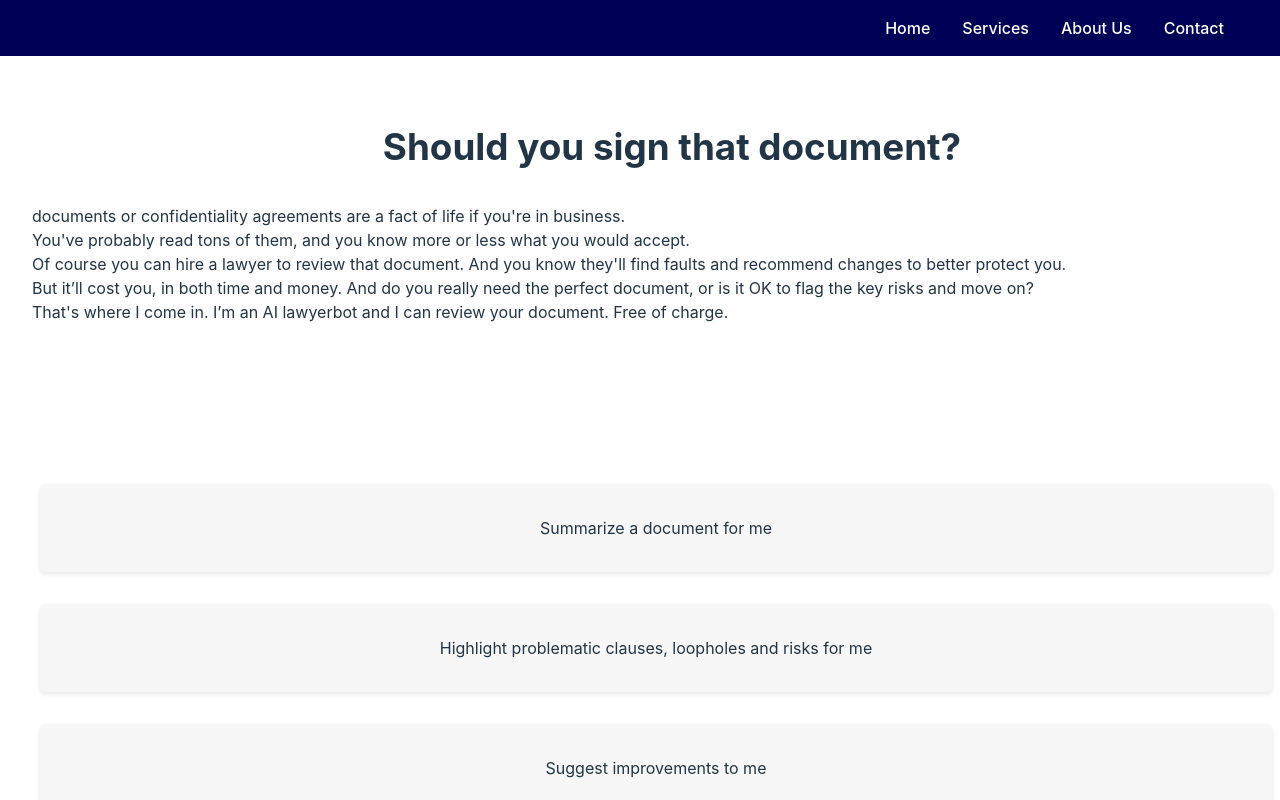
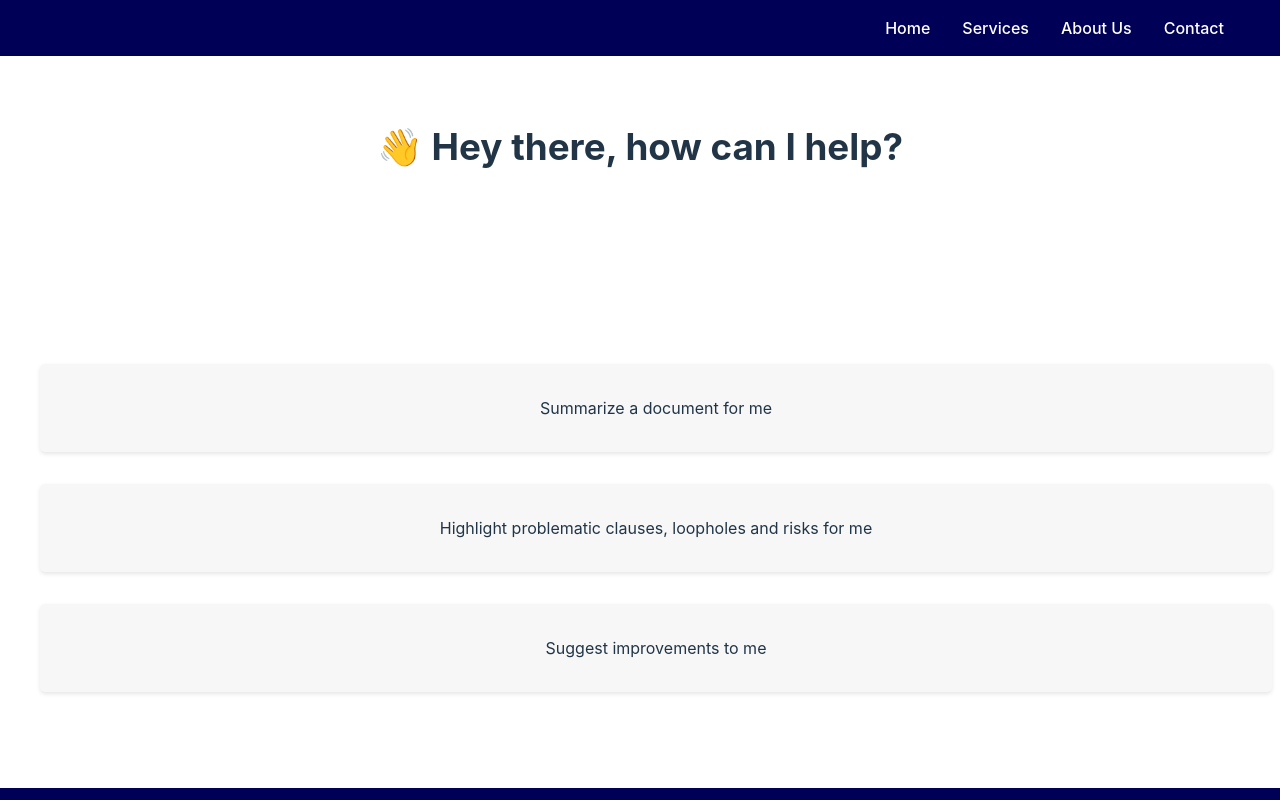
Before and after one commit to kaloyanchkrv/legal-assistant-fe, a React (Vite) app in the folder legal-assistant/: page / in a window 1280 px wide. Shown: the top 800 px of the page. Built offline with nearby package versions, Linux system fonts and the light colour scheme.

Commit message:
upload-copy

```diff
--- a/legal-assistant/package.json
+++ b/legal-assistant/package.json
@@ -10,6 +10,7 @@
     "preview": "vite preview"
   },
   "dependencies": {
+    "@emailjs/nodejs": "^2.2.0",
     "@mantine/core": "^7.6.1",
     "@mantine/dropzone": "^7.6.1",
     "@mantine/hooks": "^7.6.1",
--- a/legal-assistant/src/ui/App.tsx
+++ b/legal-assistant/src/ui/App.tsx
@@ -18,8 +18,9 @@ import {analyze, summarize,} from "../network/apiDataSource.ts";
 import {useDisclosure} from "@mantine/hooks";
 import LoadingProvider from "./components/LoadingProvider.tsx";
 import Markdown from "react-markdown";
-import html2canvas from 'html2canvas';
-import jsPDF from 'jspdf';
+import Emoji from "./components/Emojy.tsx";
+import emailjs from '@emailjs/browser';
+
 
 // Define your styled components here
 const MainLayout = styled.div`
@@ -188,7 +189,7 @@ const H1_5 = styled.h2`
 
 const H1_7 = styled.body`
     font-size: calc(0.2rem + 1vw); /* This is just an example, adjust the calculation as needed */
-    max-height: min-content;
+    max-height: 20px;
     /* Add more styles if necessary */
 `;
 
@@ -243,21 +244,7 @@ const App: React.FC = () => {
                 <ScrollArea>
                     <LoadingProvider>
                         <Content>
-                            <StyledGroup justify="space-between" mt="md" mb="xs" preventGrowOverflow={false}>
-                                <H1_5>Should you sign that document?</H1_5>
-                                <H1_7>documents or confidentiality agreements are a fact of life if you're in
-                                    business.</H1_7>
-                                <H1_7>You've probably read tons of them, and you know more or less what you would
-                                    accept.</H1_7>
-                                <H1_7>Of course you can hire a lawyer to review that document. And you know they'll find
-                                    faults and recommend changes to better protect you.</H1_7>
-                                <H1_7> But it’ll cost you, in both time and money. And do you really need the perfect
-                                    document, or is it OK to flag the key risks and move on?</H1_7>
-                                <H1_7>That's where I come in. I’m an AI lawyerbot and I can review your document. Free
-                                    of
-                                    charge.</H1_7>
-                            </StyledGroup>
-
+                            <H1_5><Emoji symbol="👋"/> Hey there, how can I help?</H1_5>
                             <Section>
                                 {cards.map((card) => (
                                     <StyledCard
@@ -269,8 +256,6 @@ const App: React.FC = () => {
                                     </StyledCard>
                                 ))}
                             </Section>
-                            {}
-
                         </Content>
                     </LoadingProvider>
 
@@ -291,6 +276,9 @@ const Summarize = () => {
     const [instructions, setInstructions] = useState<string>("Summarize me the contract and give me the most important key points. Return the response in academic style")
     const [resultText, setResultText] = useState<string>("")
     const [file, setFile] = useState<File | null>(null);
+
+    const [isSubmitting, setIsSubmitting] = useState(false);
+    const [stateMessage, setStateMessage] = useState(null);
 
     const handleFileSelect = (selectedFile: File | null) => {
         setFile(selectedFile);
@@ -319,6 +307,20 @@ const Summarize = () => {
         element.click();
     }
 
+    const copyToClipboard = async (text: string) => {
+        try {
+            const permissions = await navigator.permissions.query({name: "clipboard-write"})
+            if (permissions.state === "granted" || permissions.state === "prompt") {
+                await navigator.clipboard.writeText(text);
+                alert('Text copied to clipboard!');
+            } else {
+                alert('You need to enabled your browser permissions');
+            }
+        } catch (error) {
+            alert('Error copying to clipboard:');
+        }
+    };
+
     return (
         <>
             <Box pos="relative">
@@ -330,58 +332,12 @@ const Summarize = () => {
 
                     <Markdown>{resultText}</Markdown>
                     {resultText == "" ? null : <Button onClick={downloadTxtFile}>Download PDF</Button>}
+                    {resultText == "" ? null : <Button onClick={async () => {
+                        await copyToClipboard(resultText)
+                    }}>Copy to clipboard</Button>}
                 </Section>}
             </Box>
         </>
-    )
-};
-
-const Suggest = () => {
-
-    const [visible, {toggle}] = useDisclosure(false);
-    const [content, setContent] = useState<string>("")
-    const [instructions, setInstructions] = useState<string>("Summarize me the contract and give me the most important key points. Return the response in academic style")
-    const [resultText, setResultText] = useState<string>("")
-    const [file, setFile] = useState<File | null>(null);
-
-    const handleFileSelect = (selectedFile: File | null) => {
-        setFile(selectedFile);
-    };
-
-    const handleSummarize = async () => {
-        toggle()
-        if (file != null) {
-            try {
-                const data = await summarize({content, instructions, file})
-                setResultText(data)
-                toggle()
-            } catch (error) {
-                toggle()
-            }
-        }
-    }
-    const downloadTxtFile = () => {
-        const element = document.createElement("a");
-        const file = new Blob([resultText],
-            {type: 'text/plain;charset=utf-8'});
-        element.href = URL.createObjectURL(file);
-        element.download = "myFile.txt";
-        document.body.appendChild(element);
-        element.click();
-    }
-
-
-    return (
-        <Box>
-            {visible ? <Loader /> :<Section>
-                <H1_5>Now let's see that document!</H1_5>
-                <FileUpload onFileSelect={handleFileSelect}/>
-                <StyledButton onClick={handleSummarize} disabled={!file}>Analyze document</StyledButton>
-
-                <Markdown>{resultText}</Markdown>
-                {resultText == "" ? null : <Button onClick={downloadTxtFile}>Download PDF</Button>}
-            </Section>}
-        </Box>
     )
 };
 
@@ -389,7 +345,7 @@ const Analyze = () => {
 
     const [visible, {toggle}] = useDisclosure(false);
     const [content, setContent] = useState<string>("")
-    const [instructions, setInstructions] = useState<string>("Analyse the document and give a suggestion for improvements. Return the response in academic style")
+    const [instructions, setInstructions] = useState<string>("Analyse the document and highlight problematic clauses, loopholes and risk for me. Return the response in academic style")
     const [resultText, setResultText] = useState<string>("")
 
     const [file, setFile] = useState<File | null>(null);
@@ -421,20 +377,103 @@ const Analyze = () => {
         element.click();
     }
 
+    const copyToClipboard = async (text: string) => {
+        try {
+            const permissions = await navigator.permissions.query({name: "clipboard-write"})
+            if (permissions.state === "granted" || permissions.state === "prompt") {
+                await navigator.clipboard.writeText(text);
+                alert('Text copied to clipboard!');
+            } else {
+                alert('You need to enabled your browser permissions');
+            }
+        } catch (error) {
+            alert('Error copying to clipboard:');
+        }
+    };
 
     return (
-        <Box>
-            {visible ? <Loader /> : <Section>
+        <Section>
+            <LoadingOverlay visible={visible} zIndex={1000} overlayProps={{radius: "sm", blur: 2}}/>
             <H1_5>Now let's see that document!</H1_5>
             <FileUpload onFileSelect={handleFileSelect}/>
             <StyledButton onClick={handleAnalyze} disabled={!file}>Analyze document</StyledButton>
 
+            {/*{resultText == "" ? null : <H1_7>Here is what I got for you.</H1_7>}*/}
             <Markdown>{resultText}</Markdown>
             {/* Ensure to pass the same id to the target component */}
             {resultText == "" ? null : <Button onClick={downloadTxtFile}>Download PDF</Button>}
+
+            {resultText == "" ? null : <Button onClick={async () => {
+                await copyToClipboard(resultText)
+            }}>Copy to clipboard</Button>}
+        </Section>
+    )
+};
+
+const Suggest = () => {
+
+    const [visible, {toggle}] = useDisclosure(false);
+    const [content, setContent] = useState<string>("")
+    const [instructions, setInstructions] = useState<string>("Analyse the document and give a suggestion for improvements. Return the response in academic style.")
+    const [resultText, setResultText] = useState<string>("")
+    const [file, setFile] = useState<File | null>(null);
+
+    const handleFileSelect = (selectedFile: File | null) => {
+        setFile(selectedFile);
+    };
+
+    const handleSummarize = async () => {
+        toggle()
+        if (file != null) {
+            try {
+                const data = await analyze({content, instructions, file})
+                setResultText(data)
+                toggle()
+            } catch (error) {
+                toggle()
+            }
+        }
+    }
+    const downloadTxtFile = () => {
+        const element = document.createElement("a");
+        const file = new Blob([resultText],
+            {type: 'text/plain;charset=utf-8'});
+        element.href = URL.createObjectURL(file);
+        element.download = "myFile.txt";
+        document.body.appendChild(element);
+        element.click();
+    }
+
+    const copyToClipboard = async (text: string) => {
+        try {
+            const permissions = await navigator.permissions.query({name: "clipboard-write"})
+            if (permissions.state === "granted" || permissions.state === "prompt") {
+                await navigator.clipboard.writeText(text);
+                alert('Text copied to clipboard!');
+            } else {
+                alert('You need to enabled your browser permissions');
+            }
+        } catch (error) {
+            alert('Error copying to clipboard:');
+        }
+    };
+
+
+    return (
+        <Box>
+            {visible ? <LoadingOverlay visible={visible} zIndex={1000} overlayProps={{radius: "sm", blur: 2}}/> :
+                <Section>
+                    <H1_5>Now let's see that document!</H1_5>
+                    <FileUpload onFileSelect={handleFileSelect}/>
+                    <StyledButton onClick={handleSummarize} disabled={!file}>Analyze document</StyledButton>
+
+                    <Markdown>{resultText}</Markdown>
+                    {resultText == "" ? null : <Button onClick={downloadTxtFile}>Download PDF</Button>}
+                    {resultText == "" ? null : <Button onClick={async () => {
+                        await copyToClipboard(resultText)
+                    }}>Copy to clipboard</Button>}
                 </Section>}
         </Box>
-
     )
 };
 
--- /dev/null
+++ b/legal-assistant/src/ui/components/Emojy.tsx
@@ -0,0 +1,13 @@
+// @ts-ignore
+import React from 'react';
+const Emoji = props => (
+    <span
+        className="emoji"
+        role="img"
+        aria-label={props.label ? props.label : ""}
+        aria-hidden={props.label ? "false" : "true"}
+    >
+        {props.symbol}
+    </span>
+);
+export default Emoji;
```
Also changed, not shown: 1 other file (tests, documents, lock files or other folders). Lines whose indentation alone changed are shown as unchanged.
